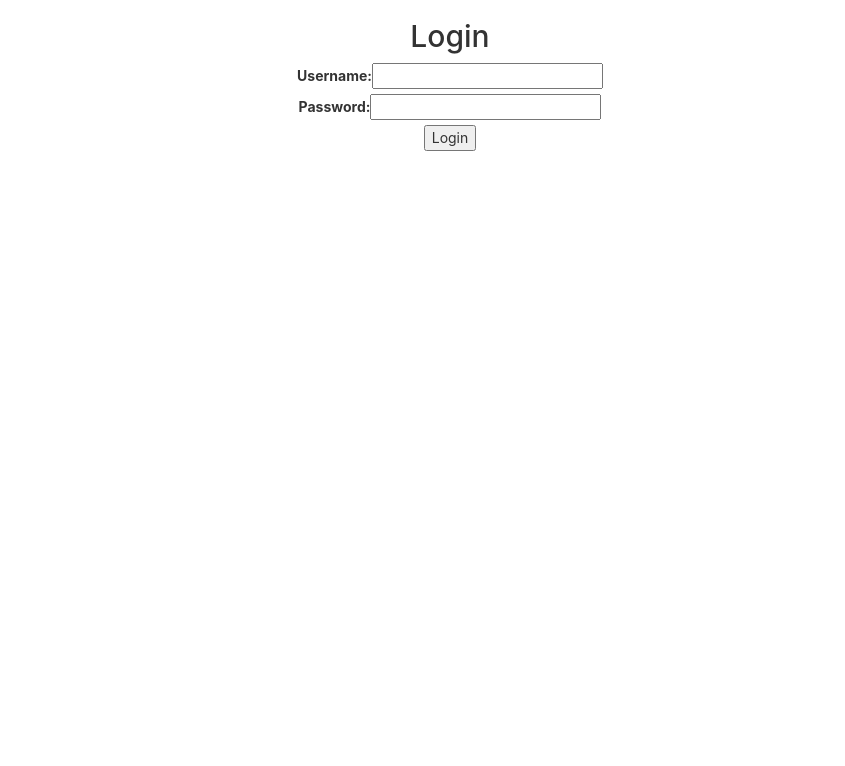
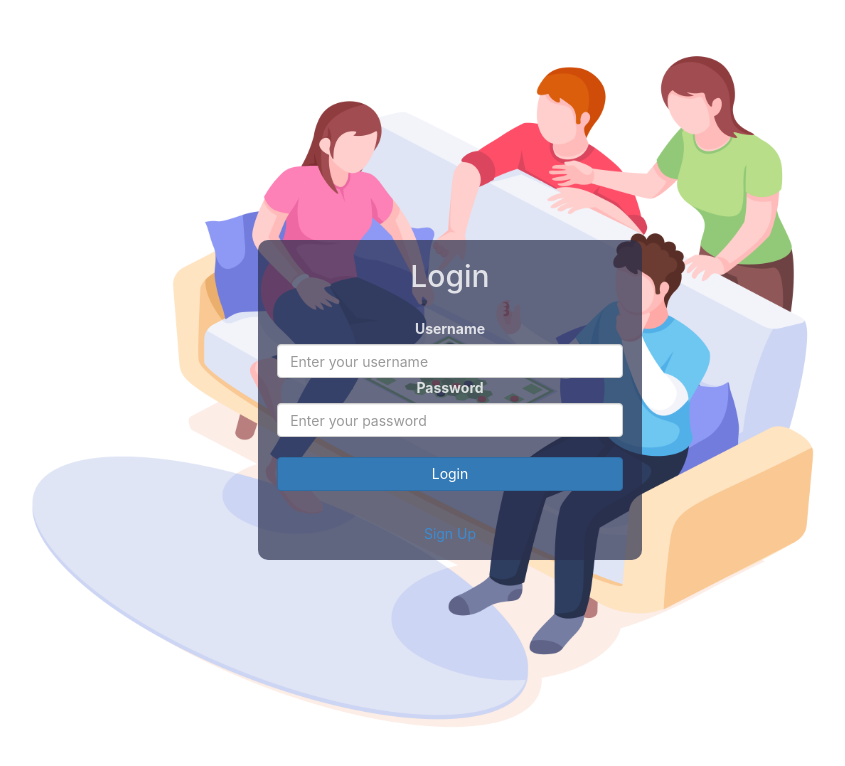
Before and after one commit to RupeshRokade16/apartment-amigo, a React (Create React App) app in the folder client/: page /login in a window 1280 px wide. Shown: the top 766 px of the page, without its empty margins (190-1035 px from the left). Built offline with nearby package versions, Linux system fonts and the light colour scheme.

Commit message:
Finished styling login page

```diff
--- a/client/src/pages/Login/Login.css
+++ b/client/src/pages/Login/Login.css
@@ -0,0 +1,67 @@
+.outer-login-container {
+    background: url("../../assets/images/login-01.png") no-repeat center center fixed;
+    background-size:cover;
+    display: flex;
+    justify-content: center;
+    align-items: center;
+    height: 100vh;
+    margin: 0;
+  }
+
+  .login-container {
+    background: #2a2f4fb3;
+    width: 30%;
+    height: 40vh;
+    border-radius: 10px;
+    display: flex;
+    flex-direction: column;
+    justify-content: space-between;
+
+  }
+
+  #loginTitle{
+    color:rgba(255, 255, 255, 0.813);
+  }
+
+  form{
+    margin-left: 5%;
+    margin-right: 5%;
+  }
+
+  .mb-3 {
+    width: 100%;
+    max-width: 348px;
+  }
+
+  .form-label{
+    color:rgba(255, 255, 255, 0.813);
+  }
+
+  #signUpButton a{
+    color:white;
+  }
+
+  .signUpButton{
+    color:#3b8cd3;
+  }
+
+  @media (max-width: 1060px) and (min-width: 769px) {
+
+    .login-container {
+      width: 70%;
+
+    }
+  }
+
+@media (max-width: 768px) {
+  .outer-login-container {
+    background: url("../../assets/images/login-01.png") no-repeat center top fixed;
+    background-size: cover;
+
+  }
+
+  .login-container {
+    width: 100%;
+    margin: 0;
+  }
+}
--- a/client/src/pages/Login/Login.js
+++ b/client/src/pages/Login/Login.js
@@ -1,6 +1,7 @@
 import React, { useEffect, useState } from 'react';
-import { Navigate } from 'react-router-dom';
+import { Navigate, Link } from 'react-router-dom';
 import AuthService from '../../services/authService';
+import './Login.css';
 
 const Login = () => {
   const [username, setUsername] = useState('');
@@ -74,26 +75,39 @@ const Login = () => {
   }
 
   return (
-    <div>
-      <h2>Login</h2>
+    <div className='outer-login-container'>
+    <div className='login-container'>
+      <h2 className='text-center mb-4' id="loginTitle">Login</h2>
       <form>
-        <label>
-          Username:
-          <input type="text" value={username} onChange={(e) => setUsername(e.target.value)} />
+        <div className='mb-3'>
+        <label htmlFor='username' className='form-label'>
+          Username
+          </label>
+          <input type="text" className="form-control" id="username" placeholder="Enter your username" value={username} onChange={(e) => setUsername(e.target.value)} />
+        </div>
+      <div className='mb-3'>
+        <label htmlFor="password" className="form-label">
+          Password
         </label>
-        <br />
-        <label>
-          Password:
-          <input type="password" value={password} onChange={(e) => setPassword(e.target.value)} />
-        </label>
-        <br />
-        <button type="button" onClick={handleLogin} disabled={isLoading}>
+          <input type="password" className="form-control" id="password" placeholder="Enter your password" value={password} onChange={(e) => setPassword(e.target.value)} />
+      </div>
+      <br></br>
+      <div className='mb-3'>
+        <button type="button" className="btn btn-primary btn-block" onClick={handleLogin} disabled={isLoading}>
           {isLoading ? 'Logging in...' : 'Login'}
         </button>
+      </div>
       </form>
+
+      <div className='mt-3 text-center'>
+        <Link to="/register" className='signUpButton'>Sign Up</Link>
+      </div>
       {error && <p style={{ color: 'red' }}>{error}</p>}
+    </div>
     </div>
   );
 };
 
+
+
 export default Login;
```
Also changed, not shown: client/src/assets/images/login-01.png (added).
